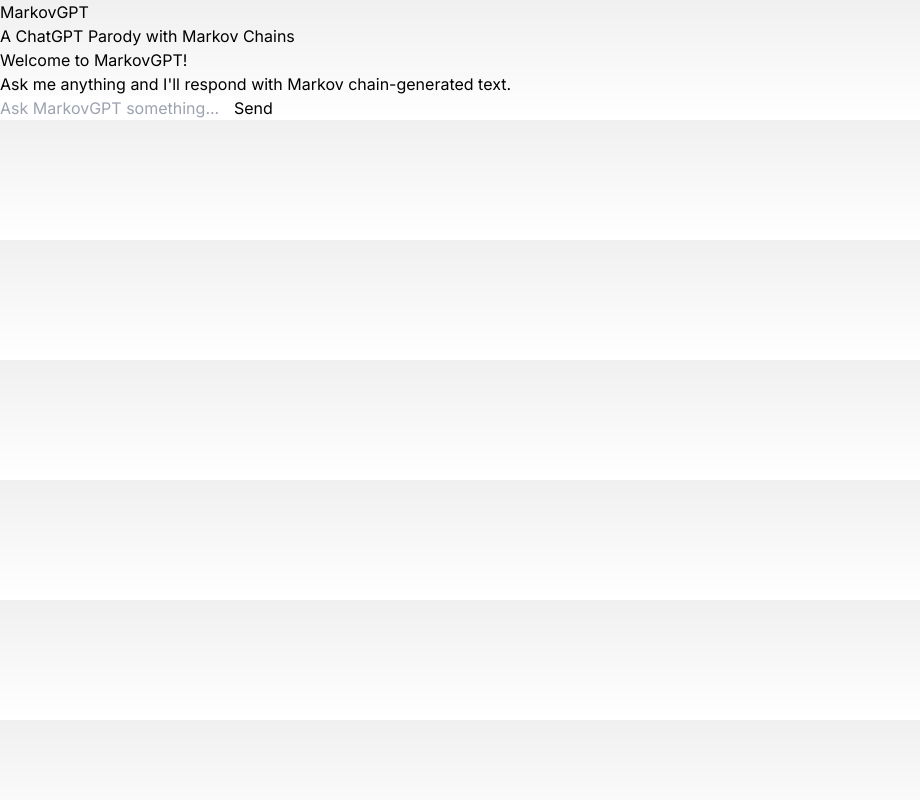
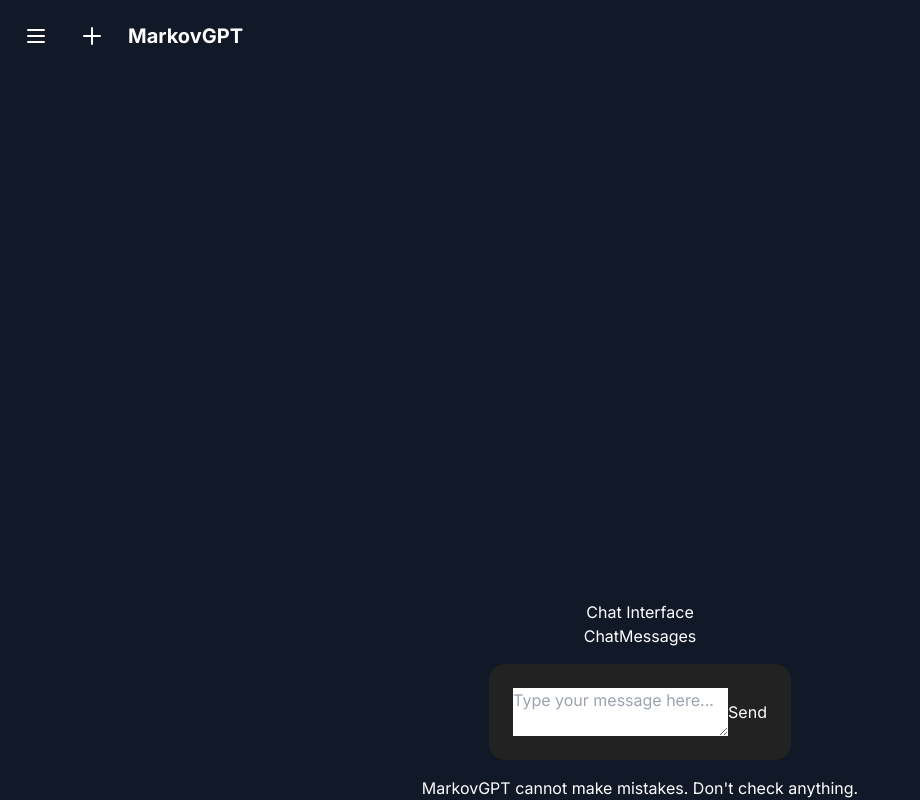
Before and after one commit to tablekat/markovGPT, a Next.js app: page / in a window 1280 px wide. Shown: the whole page, without its empty margins (0-920 px from the left). Built offline with nearby package versions, Linux system fonts and the light colour scheme.

Commit message:
More structure or something

```diff
--- /dev/null
+++ b/postcss.config.js
@@ -0,0 +1,6 @@
+module.exports = {
+  plugins: {
+    tailwindcss: {},
+    autoprefixer: {},
+  },
+}
--- a/src/app/globals.css
+++ b/src/app/globals.css
@@ -10,10 +10,10 @@
 
 body {
   color: rgb(var(--foreground-rgb));
-  background: linear-gradient(
+  /* background: linear-gradient(
       to bottom,
       transparent,
       rgb(var(--background-end-rgb))
     )
-    rgb(var(--background-start-rgb));
+    rgb(var(--background-start-rgb)); */
 }
--- a/src/app/layout.tsx
+++ b/src/app/layout.tsx
@@ -5,8 +5,8 @@
 const inter = Inter({ subsets: ['latin'] });
 
 export const metadata: Metadata = {
-  title: 'MarkovGPT - A ChatGPT Parody',
-  description: 'A fun ChatGPT parody using Markov chains',
+  title: 'MarkovGPT',
+  description: 'No one knows what the GPT stands for',
 };
 
 export default function RootLayout({
@@ -16,7 +16,7 @@
 }) {
   return (
     <html lang="en">
-      <body className={inter.className}>{children}</body>
+      <body className={`${inter.className} bg-gray-900 text-white`}>{children}</body>
     </html>
   );
 }
--- a/src/app/page.tsx
+++ b/src/app/page.tsx
@@ -1,16 +1,14 @@
-'use client';
 
 import { useState } from 'react';
 import ChatInterface from '@/components/ChatInterface';
 import Header from '@/components/Header';
 
 export default function Home() {
-  const [messages, setMessages] = useState<Array<{role: 'user' | 'assistant', content: string}>>([]);
 
   return (
     <main className="flex min-h-screen flex-col items-center justify-between">
       <Header />
-      <ChatInterface messages={messages} setMessages={setMessages} />
+      <ChatInterface />
     </main>
   );
 }
--- a/src/components/ChatInterface.tsx
+++ b/src/components/ChatInterface.tsx
@@ -1,77 +1,20 @@
-import React, { useState } from 'react';
+'use client';
+
+import React, { useState, Dispatch, SetStateAction } from 'react';
 import { generateMarkovText } from '@/utils/markov';
+import TextInput from './TextInput';
+import ChatMessages from './ChatMessages';
 
-interface ChatInterfaceProps {
-  messages: Array<{role: 'user' | 'assistant', content: string}>;
-  setMessages: React.Dispatch<React.SetStateAction<Array<{role: 'user' | 'assistant', content: string}>>>;
-}
-
-const ChatInterface: React.FC<ChatInterfaceProps> = ({ messages, setMessages }) => {
-  const [input, setInput] = useState('');
-
-  const handleSubmit = (e: React.FormEvent) => {
-    e.preventDefault();
-
-    if (!input.trim()) return;
-
-    // Add user message
-    const updatedMessages = [
-      ...messages,
-      { role: 'user', content: input }
-    ];
-
-    setMessages(updatedMessages);
-    setInput('');
-
-    // Generate Markov response
-    setTimeout(() => {
-      const response = generateMarkovText(input);
-      setMessages([
-        ...updatedMessages,
-        { role: 'assistant', content: response }
-      ]);
-    }, 500);
-  };
+const ChatInterface = () => {
 
   return (
-    <div className="flex flex-col w-full max-w-2xl mx-auto h-[80vh] p-4">
-      <div className="flex-1 overflow-y-auto mb-4 space-y-4">
-        {messages.length === 0 ? (
-          <div className="text-center text-gray-500 mt-10">
-            <p className="text-xl mb-2">Welcome to MarkovGPT!</p>
-            <p>Ask me anything and I'll respond with Markov chain-generated text.</p>
-          </div>
-        ) : (
-          messages.map((message, index) => (
-            <div
-              key={index}
-              className={`p-3 rounded-lg ${
-                message.role === 'user'
-                  ? 'bg-blue-100 ml-10'
-                  : 'bg-gray-100 mr-10'
-              }`}
-            >
-              <p>{message.content}</p>
-            </div>
-          ))
-        )}
+    <div className="w-full h-full flex flex-col items-center justify-center">
+      <h1>Chat Interface</h1>
+      <ChatMessages />
+      <TextInput />
+      <div className="disclaimer">
+        MarkovGPT cannot make mistakes. Don't check anything.
       </div>
-
-      <form onSubmit={handleSubmit} className="flex gap-2">
-        <input
-          type="text"
-          value={input}
-          onChange={(e) => setInput(e.target.value)}
-          className="flex-1 p-2 border border-gray-300 rounded"
-          placeholder="Ask MarkovGPT something..."
-        />
-        <button
-          type="submit"
-          className="bg-blue-500 text-white px-4 py-2 rounded hover:bg-blue-600"
-        >
-          Send
-        </button>
-      </form>
     </div>
   );
 };
--- /dev/null
+++ b/src/components/ChatMessages.tsx
@@ -0,0 +1,12 @@
+'use client';
+
+import React, { useState } from 'react';
+
+const ChatMessages = () => {
+
+  const [messages, setMessages] = useState<string[]>([]);
+
+  return <div>ChatMessages</div>;
+};
+
+export default ChatMessages;
--- a/src/components/Header.tsx
+++ b/src/components/Header.tsx
@@ -2,10 +2,49 @@
 
 const Header = () => {
   return (
-    <header className="w-full bg-gray-800 p-4 text-white">
+    <header className="w-full bg-gray-900 p-4 text-white">
       <div className="container mx-auto flex items-center justify-between">
-        <h1 className="text-xl font-bold">MarkovGPT</h1>
-        <div className="text-sm">A ChatGPT Parody with Markov Chains</div>
+        <div className="flex gap-4 items-center">
+          <button
+            className="p-2 hover:bg-gray-700 rounded-lg transition-colors"
+            aria-label="Toggle Sidebar"
+          >
+            <svg
+              xmlns="http://www.w3.org/2000/svg"
+              className="h-6 w-6"
+              fill="none"
+              viewBox="0 0 24 24"
+              stroke="currentColor"
+            >
+              <path
+                strokeLinecap="round"
+                strokeLinejoin="round"
+                strokeWidth={2}
+                d="M4 6h16M4 12h16M4 18h16"
+              />
+            </svg>
+          </button>
+          <button
+            className="p-2 hover:bg-gray-700 rounded-lg transition-colors"
+            aria-label="New Chat"
+          >
+            <svg
+              xmlns="http://www.w3.org/2000/svg"
+              className="h-6 w-6"
+              fill="none"
+              viewBox="0 0 24 24"
+              stroke="currentColor"
+            >
+              <path
+                strokeLinecap="round"
+                strokeLinejoin="round"
+                strokeWidth={2}
+                d="M12 4v16m8-8H4"
+              />
+            </svg>
+          </button>
+          <h1 className="text-xl font-bold">MarkovGPT</h1>
+        </div>
       </div>
     </header>
   );
--- /dev/null
+++ b/src/components/TextInput.css
@@ -0,0 +1,13 @@
+
+
+.text-input-container {
+    display: flex;
+    flex-direction: row;
+    align-items: center;
+    justify-content: center;
+
+    border-radius: 16px;
+    background-color: #222;
+    padding: 24px;
+    margin: 16px;
+}
--- /dev/null
+++ b/src/components/TextInput.tsx
@@ -0,0 +1,13 @@
+'use client';
+
+import React, { useState } from 'react';
+import './TextInput.css';
+
+const TextInput = () => {
+  return <div className="text-input-container">
+    <textarea placeholder="Type your message here..."></textarea>
+    <button>Send</button>
+  </div>;
+};
+
+export default TextInput;
--- /dev/null
+++ b/tailwind.config.js
@@ -0,0 +1,18 @@
+/** @type {import('tailwindcss').Config} */
+module.exports = {
+  content: [
+    './src/pages/**/*.{js,ts,jsx,tsx,mdx}',
+    './src/components/**/*.{js,ts,jsx,tsx,mdx}',
+    './src/app/**/*.{js,ts,jsx,tsx,mdx}',
+  ],
+  theme: {
+    extend: {
+      backgroundImage: {
+        'gradient-radial': 'radial-gradient(var(--tw-gradient-stops))',
+        'gradient-conic':
+          'conic-gradient(from 180deg at 50% 50%, var(--tw-gradient-stops))',
+      },
+    },
+  },
+  plugins: [],
+}
```
Also changed, not shown: tsconfig.json (added, +27 -0 lines).
